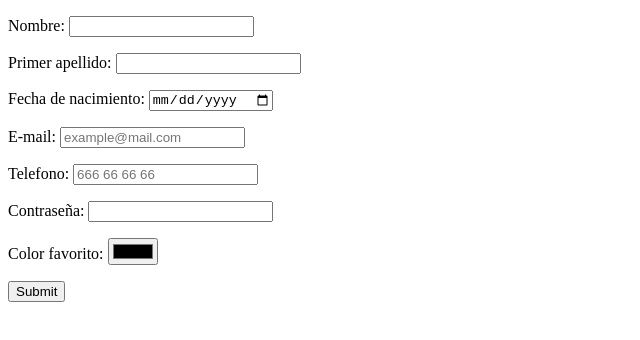
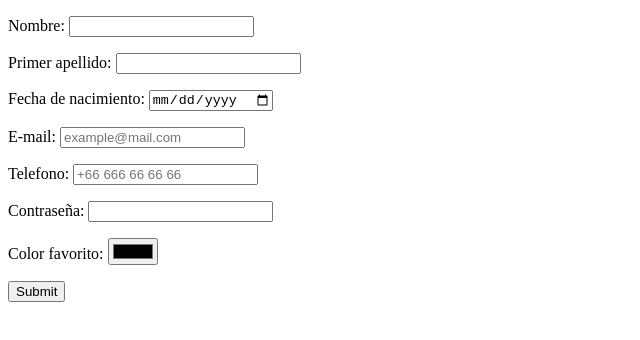
Before and after one commit to Arthurcep/interfaces-usuario, a plain HTML site: page index.html in a window 1280 px wide. Shown: the full height of the page, 0-640 px from the left. Drawn offline with Linux system fonts and the light colour scheme.

Commit message:
arreglado

```diff
--- a/index.html
+++ b/index.html
@@ -19,7 +19,7 @@
         </p>
         <p>
             <label for="telefono">Telefono:</label>
-            <input type="tel" name="telefono" autocomplete="tel" placeholder="666 66 66 66"/>
+            <input type="tel" name="telefono" autocomplete="tel" placeholder="+66 666 66 66 66"/>
         </p>
         <p>
             <label for="contraseña">Contraseña:</label>
```
